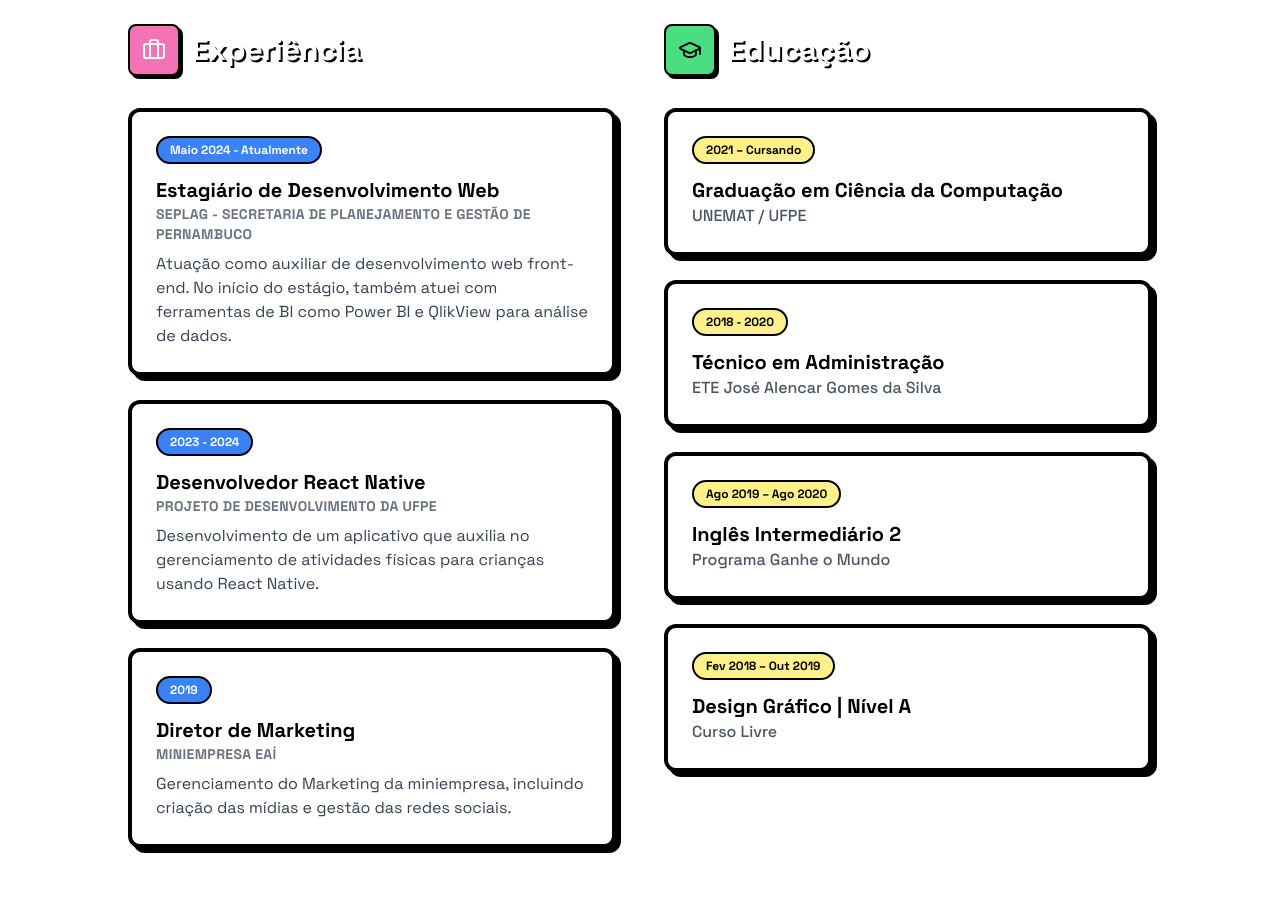
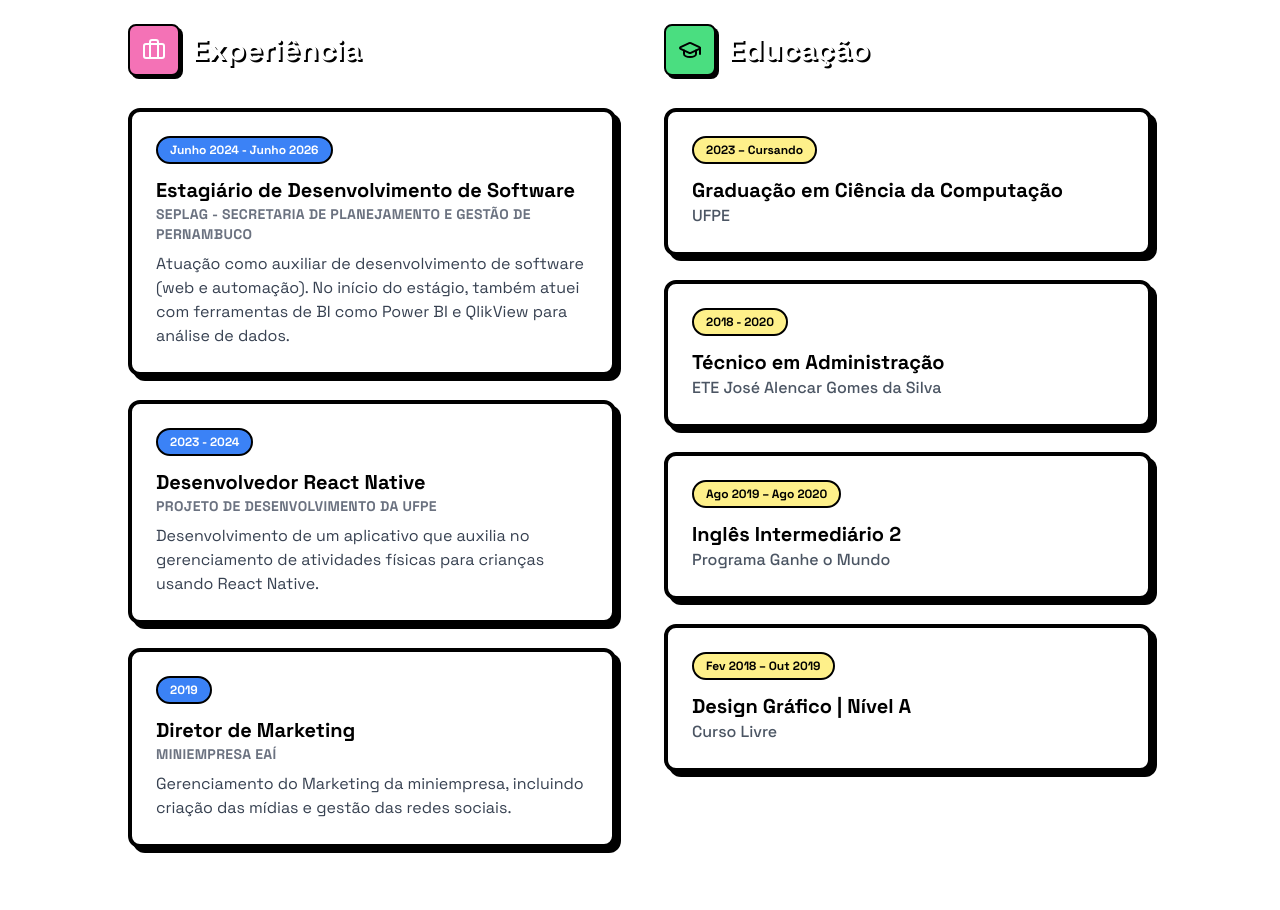
Before and after one commit to leonardobrahim/leonardo-brahim-portfolio, a React (Vite) app: page / in a window 1280 px wide. Shown: the part 2540-3450 px from the top of the page. Built offline with nearby package versions, Linux system fonts and the light colour scheme.

Commit message:
Update constants.ts

```diff
--- a/constants.ts
+++ b/constants.ts
@@ -40,9 +40,9 @@ export const TECH_STACK = [
 
 export const EDUCATION_DATA: Education[] = [
   {
-    school: "UNEMAT / UFPE",
+    school: "UFPE",
     degree: "Graduação em Ciência da Computação",
-    period: "2021 – Cursando",
+    period: "2023 – Cursando",
   },
   {
     school: "ETE José Alencar Gomes da Silva",
@@ -64,10 +64,10 @@ export const EDUCATION_DATA: Education[] = [
 export const EXPERIENCE_DATA: Experience[] = [
   {
     company: "SEPLAG - Secretaria de Planejamento e Gestão de Pernambuco",
-    role: "Estagiário de Desenvolvimento Web",
-    period: "Maio 2024 - Atualmente",
+    role: "Estagiário de Desenvolvimento de Software",
+    period: "Junho 2024 - Junho 2026",
     description:
-      "Atuação como auxiliar de desenvolvimento web front-end. No início do estágio, também atuei com ferramentas de BI como Power BI e QlikView para análise de dados.",
+      "Atuação como auxiliar de desenvolvimento de software (web e automação). No início do estágio, também atuei com ferramentas de BI como Power BI e QlikView para análise de dados.",
   },
   {
     company: "Projeto de Desenvolvimento da UFPE",
```
